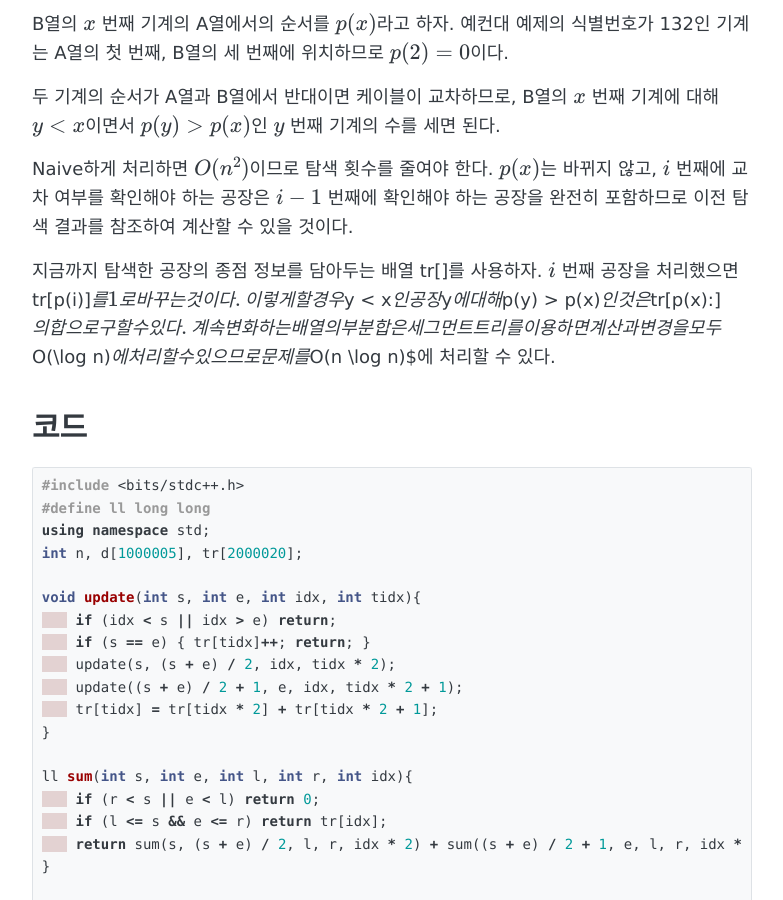
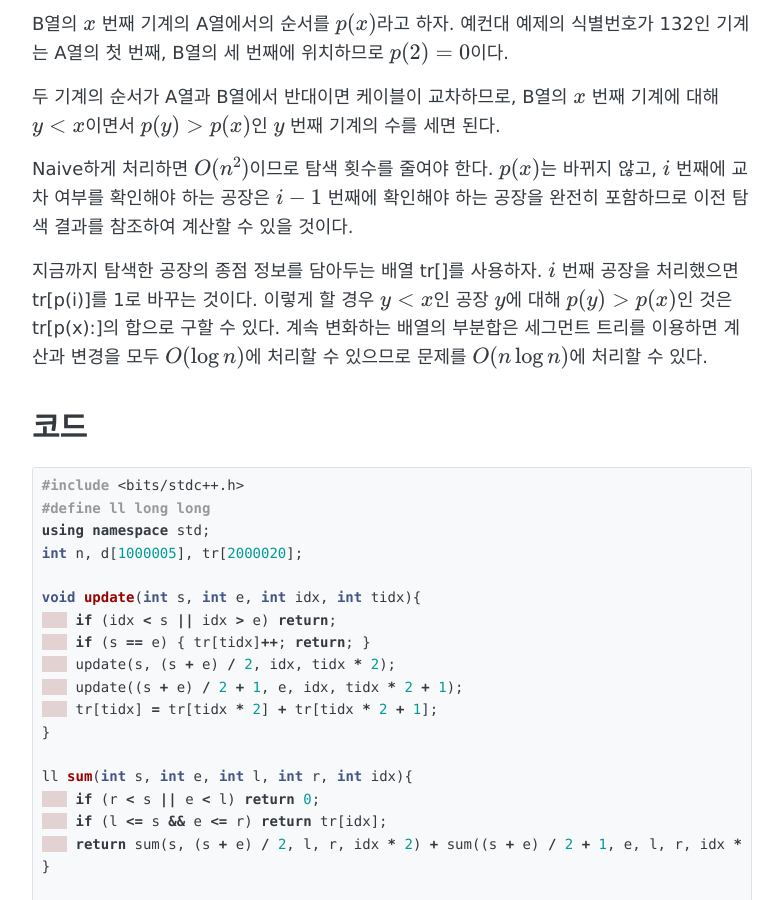
Before and after one commit to higstudev/higstudev.github.io, a Jekyll site: the page built from _posts/2024-01-06-BOJ7578.md, in a window 1280 px wide and 900 px high, scrolled down 1977 px. Shown: the whole window, without its empty margins (248-1031 px from the left). Built offline with Jekyll 4.4.1, drawn with Linux system fonts in a browser that asks for light colours; formulas are drawn with MathJax 3.

Commit message:
Update 2024-01-06-BOJ7578.md

```diff
--- a/_posts/2024-01-06-BOJ7578.md
+++ b/_posts/2024-01-06-BOJ7578.md
@@ -44,7 +44,7 @@ B열의 $x$ 번째 기계의 A열에서의 순서를 $p(x)$라고 하자. 예컨
 
 Naive하게 처리하면 $O(n^2)$이므로 탐색 횟수를 줄여야 한다. $p(x)$는 바뀌지 않고, $i$ 번째에 교차 여부를 확인해야 하는 공장은 $i - 1$ 번째에 확인해야 하는 공장을 완전히 포함하므로 이전 탐색 결과를 참조하여 계산할 수 있을 것이다.
 
-지금까지 탐색한 공장의 종점 정보를 담아두는 배열 tr[]를 사용하자. $i$ 번째 공장을 처리했으면 tr[p(i)]$를 1로 바꾸는 것이다. 이렇게 할 경우 $y < x$인 공장 $y$에 대해 $p(y) > p(x)$인 것은 $tr[p(x):]$의 합으로 구할 수 있다. 계속 변화하는 배열의 부분합은 세그먼트 트리를 이용하면 계산과 변경을 모두 $O(\log n)$에 처리할 수 있으므로 문제를 $O(n \log n)$에 처리할 수 있다.
+지금까지 탐색한 공장의 종점 정보를 담아두는 배열 tr[]를 사용하자. $i$ 번째 공장을 처리했으면 tr[p(i)]를 1로 바꾸는 것이다. 이렇게 할 경우 $y < x$인 공장 $y$에 대해 $p(y) > p(x)$인 것은 tr[p(x):]의 합으로 구할 수 있다. 계속 변화하는 배열의 부분합은 세그먼트 트리를 이용하면 계산과 변경을 모두 $O(\log n)$에 처리할 수 있으므로 문제를 $O(n \log n)$에 처리할 수 있다.
 
 # 코드
 
```
